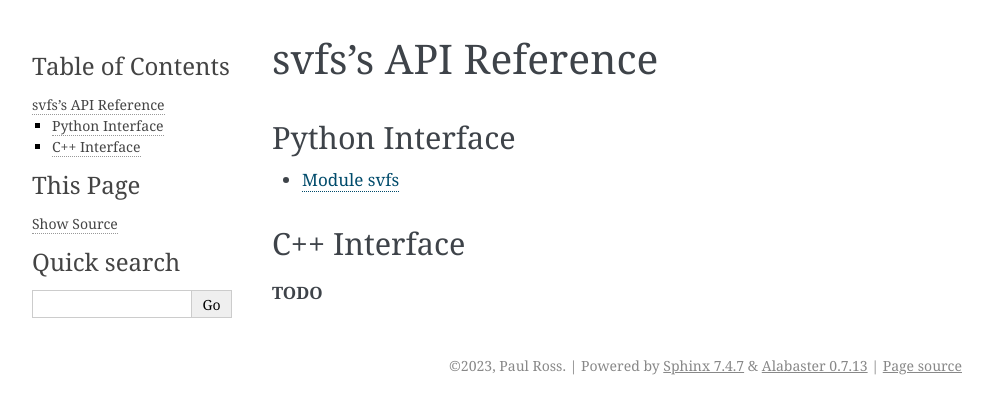
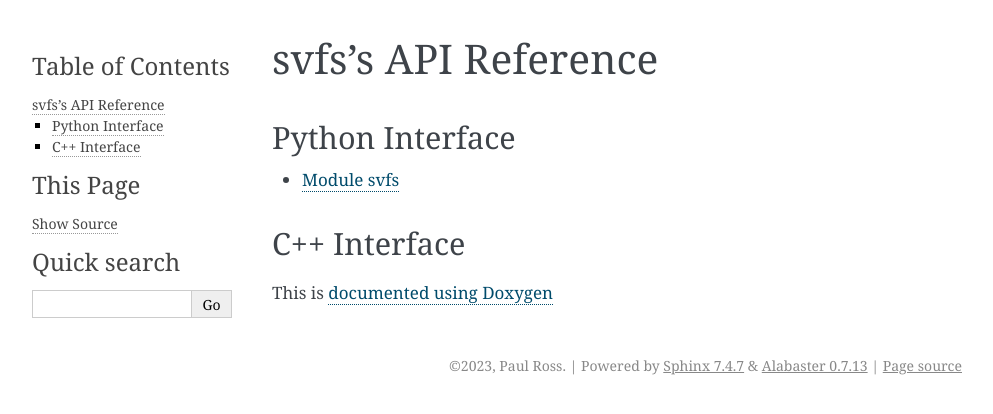
Before and after one commit to paulross/svfsc, a Sphinx documentation site: the page built from docs/Sphinx/source/ref/index.rst, in a window 1280 px wide. Shown: the top 414 px of the page, without its empty margins (148-1141 px from the left). Built offline with Sphinx 7.4.7, drawn with Linux system fonts in a browser that asks for light colours.

Commit message:
Integrate Doxygen documentation with Sphinx. Add example C++ Doxygen documentation for SaveStreamState.h

```diff
--- a/docs/Sphinx/source/conf.py
+++ b/docs/Sphinx/source/conf.py
@@ -25,4 +25,4 @@ exclude_patterns = []
 # https://www.sphinx-doc.org/en/master/usage/configuration.html#options-for-html-output
 
 html_theme = 'alabaster'
-html_static_path = ['_static']
+html_static_path = ['_static', 'ref/doxygen',]
--- a/docs/Sphinx/source/ref/index.rst
+++ b/docs/Sphinx/source/ref/index.rst
@@ -14,4 +14,4 @@ Python Interface
 C++ Interface
 ==================
 
-**TODO**
+This is `documented using Doxygen <../_static/doxygen_html/index.html>`_
```
Also changed, not shown: docs/ReadMe.md (added), 3 other files.
